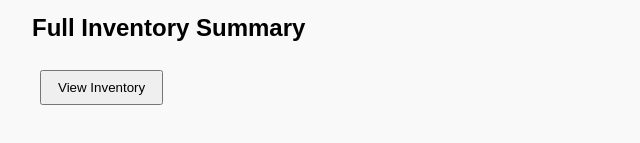
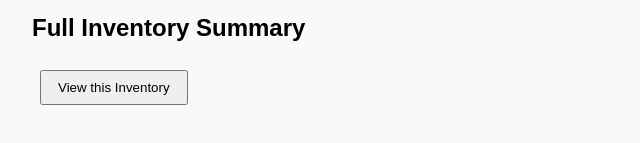
Before and after one commit to michaeliyer/cannedCocktailV2, a website: page public/index.html in a window 1280 px wide. Shown: the part 441-584 px from the top of the page, 8-648 px from the left. Drawn offline with Linux system fonts and the light colour scheme; no server answers.

Commit message:
Testing and cleaning things up

```diff
--- a/public/index.html
+++ b/public/index.html
@@ -32,7 +32,7 @@
   </div>
 
   <h2>Full Inventory Summary</h2>
-  <button id="viewInventory">View Inventory</button>
+  <button id="viewInventory">View this Inventory</button>
   <div id="inventoryTable" class="inventory-container"></div>
 
   <!-- Future: Add Forms and Order Sections -->
```
